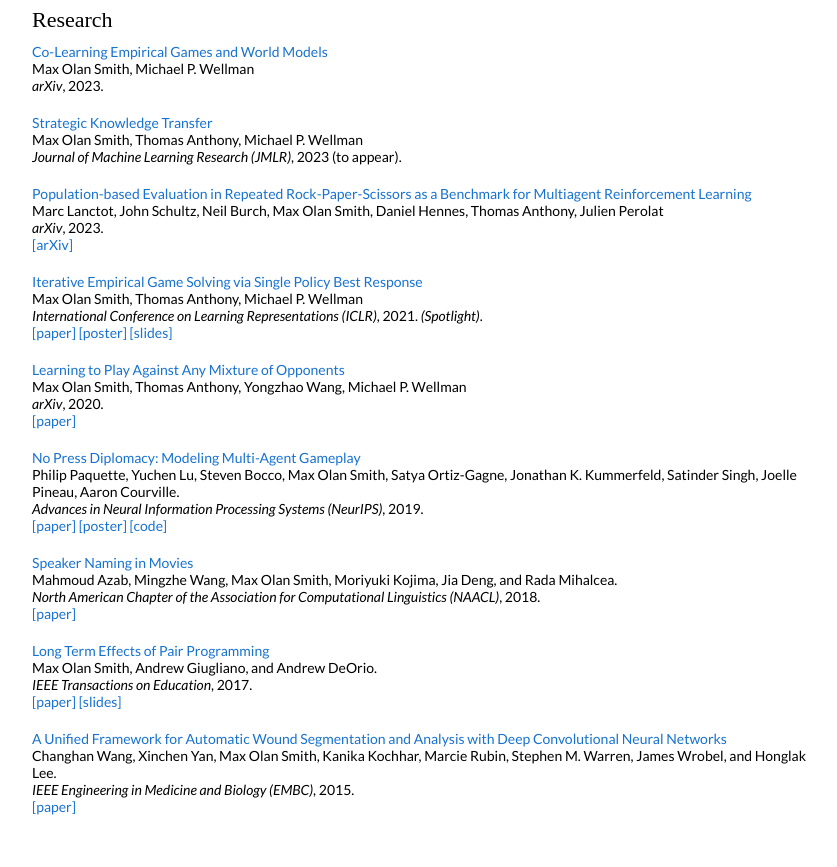
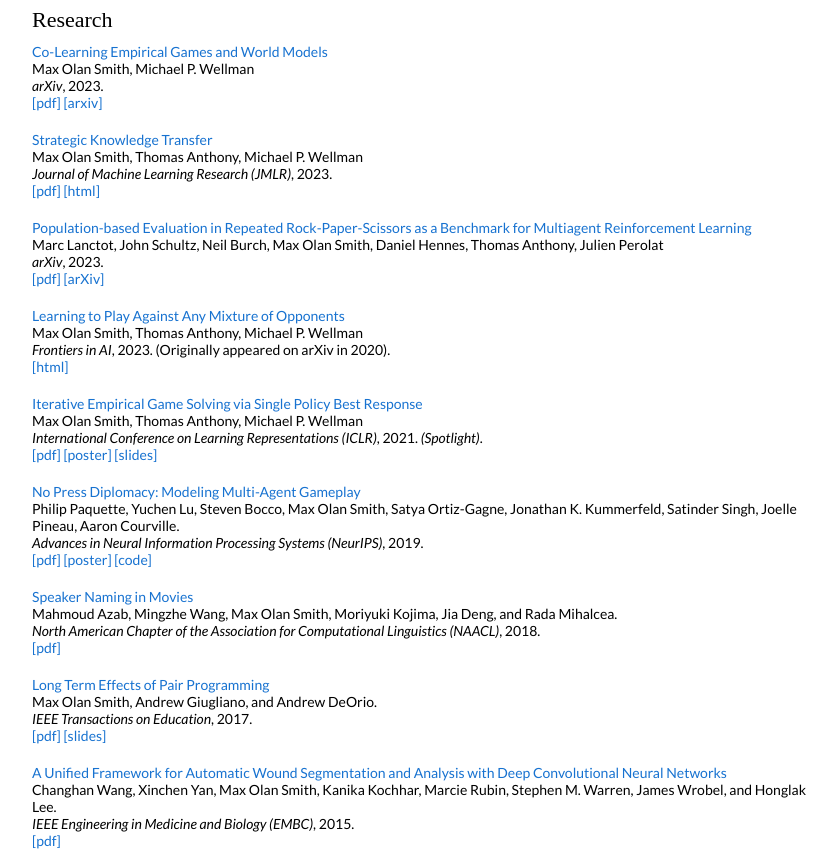
Before and after one commit to maxosmith/MaxOSmith.github.io, a plain HTML site: page index.html in a window 1280 px wide. Shown: the part 300-1167 px from the top of the page, without its empty margins (218-1055 px from the left). Before the commit the page ends 1133 px from the top, so only its background shows below. Drawn offline with Linux system fonts and the light colour scheme.

Commit message:
Updated publications.

```diff
--- a/index.html
+++ b/index.html
@@ -141,11 +141,13 @@
             <br>
             <em>arXiv</em>, 2023.
             <br>
+            <a href="https://arxiv.org/pdf/2305.14223.pdf">[pdf]</a>
+            <a href="https://arxiv.org/abs/2305.14223">[arxiv]</a>
           </td>
     </tr>
 
     <td valign="middle" width="75%">
-      <a href="res/pubs/smith23strategicknowledge.pdf">
+      <a href="https://jmlr.org/papers/v24/22-0968.html">
         <papertitle>Strategic Knowledge Transfer</papertitle>
       </a>
       <br>
@@ -153,8 +155,10 @@
       Thomas Anthony,
       Michael P. Wellman
       <br>
-      <em>Journal of Machine Learning Research (JMLR)</em>, 2023 (to appear).
+      <em>Journal of Machine Learning Research (JMLR)</em>, 2023.
       <br>
+      <a href="https://jmlr.org/papers/volume24/22-0968/22-0968.pdf">[pdf]</a>
+      <a href="https://jmlr.org/papers/v24/22-0968.html">[html]</a>
     </td>
     </tr>
 
@@ -174,7 +178,23 @@
       <br>
       <em>arXiv</em>, 2023.
       <br>
+      <a href="https://arxiv.org/pdf/2303.03196.pdf">[pdf]</a>
       <a href="https://arxiv.org/abs/2303.03196">[arXiv]</a>
+    </td>
+    </tr>
+
+    <td valign="middle" width="75%">
+      <a href="res/pubs/smith20qmix.pdf">
+        <papertitle>Learning to Play Against Any Mixture of Opponents</papertitle>
+      </a>
+      <br>
+      <author>Max Olan Smith</author>,
+      Thomas Anthony,
+      Michael P. Wellman
+      <br>
+      <em>Frontiers in AI</em>, 2023. (Originally appeared on arXiv in 2020).
+      <br>
+      <a href="https://www.frontiersin.org/articles/10.3389/frai.2023.804682/full">[html]</a>
     </td>
     </tr>
 
@@ -189,25 +209,9 @@
       <br>
       <em>International Conference on Learning Representations (ICLR)</em>, 2021. <em>(Spotlight)</em>.
       <br>
-      <a href="res/pubs/smith21mixpsro.pdf">[paper]</a>
+      <a href="res/pubs/smith21mixpsro.pdf">[pdf]</a>
       <a href="res/pubs/smith21mixpsro_poster.pdf">[poster]</a>
       <a href="res/pubs/smith21mixpsro_slides.pdf">[slides]</a>
-    </td>
-    </tr>
-
-    <td valign="middle" width="75%">
-      <a href="res/pubs/smith20qmix.pdf">
-        <papertitle>Learning to Play Against Any Mixture of Opponents</papertitle>
-      </a>
-      <br>
-      <author>Max Olan Smith</author>,
-      Thomas Anthony,
-      Yongzhao Wang,
-      Michael P. Wellman
-      <br>
-      <em>arXiv</em>, 2020.
-      <br>
-      <a href="res/pubs/smith20qmix.pdf">[paper]</a>
     </td>
     </tr>
 
@@ -228,7 +232,7 @@
       <br>
       <em>Advances in Neural Information Processing Systems (NeurIPS)</em>, 2019.
       <br>
-      <a href="res/pubs/paquette19diplomacy.pdf">[paper]</a>
+      <a href="res/pubs/paquette19diplomacy.pdf">[pdf]</a>
       <a href="res/pubs/paquette19diplomacy_poster.pdf">[poster]</a>
       <a href="https://github.com/diplomacy/research">[code]</a>
     </td>
@@ -248,7 +252,7 @@
       <br>
       <em>North American Chapter of the Association for Computational Linguistics (NAACL)</em>, 2018.
       <br>
-      <a href="res/pubs/azab18speakernaming.pdf">[paper]</a>
+      <a href="res/pubs/azab18speakernaming.pdf">[pdf]</a>
     </td>
     </tr>
 
@@ -264,8 +268,8 @@
       <br>
       <em>IEEE Transactions on Education</em>, 2017.
       <br>
-      <a href="res/pubs/smith17pairprogramming.pdf">[paper]</a> <a
-        href="res/pubs/smith17pairprogramming_slides.pdf">[slides]</a>
+      <a href="res/pubs/smith17pairprogramming.pdf">[pdf]</a>
+      <a href="res/pubs/smith17pairprogramming_slides.pdf">[slides]</a>
     </td>
     </tr>
 
@@ -288,7 +292,7 @@
       <br>
       <em>IEEE Engineering in Medicine and Biology (EMBC)</em>, 2015.
       <br>
-      <a href="res/pubs/wang15wounds.pdf">[paper]</a>
+      <a href="res/pubs/wang15wounds.pdf">[pdf]</a>
     </td>
     </tr>
   </table>
```
